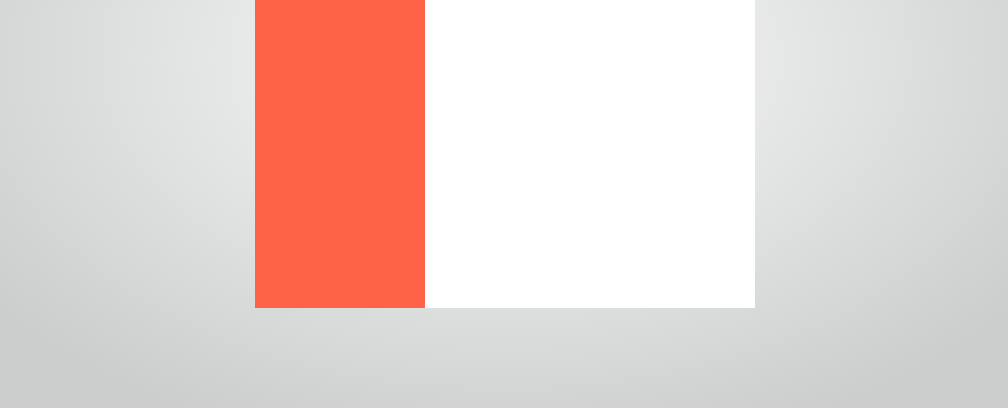
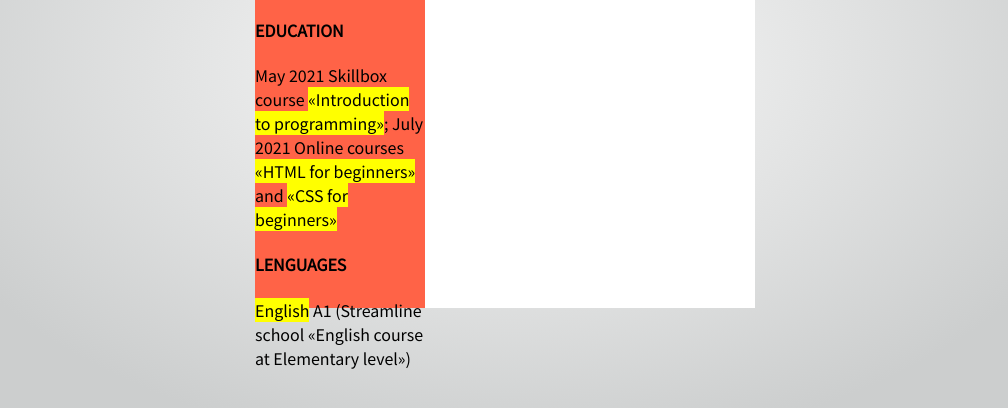
Before and after one commit to Divakotova/rsscholl-cv, a plain HTML site: page index.html in a window 1280 px wide. Shown: the part 342-750 px from the top of the page, without its empty margins (135-1143 px from the left). Drawn offline with Linux system fonts and the light colour scheme.

Commit message:
feat: add information about education and language

```diff
--- a/index.html
+++ b/index.html
@@ -54,6 +54,17 @@
             <a href="https://github.com/Divakotova"> Divakotova</a>
           </li>
         </ul>
+        <h4>EDUCATION</h4>
+        <p>
+          May 2021 Skillbox course <mark>«Introduction to programming»</mark>;
+          July 2021 Online courses <mark>«HTML for beginners»</mark> and
+          <mark>«CSS for beginners»</mark>
+        </p>
+        <h4>LENGUAGES</h4>
+        <p>
+          <mark>English</mark> A1 (Streamline school «English course at
+          Elementary level»)
+        </p>
       </section>
       <section class="right-container"></section>
     </main>
```
